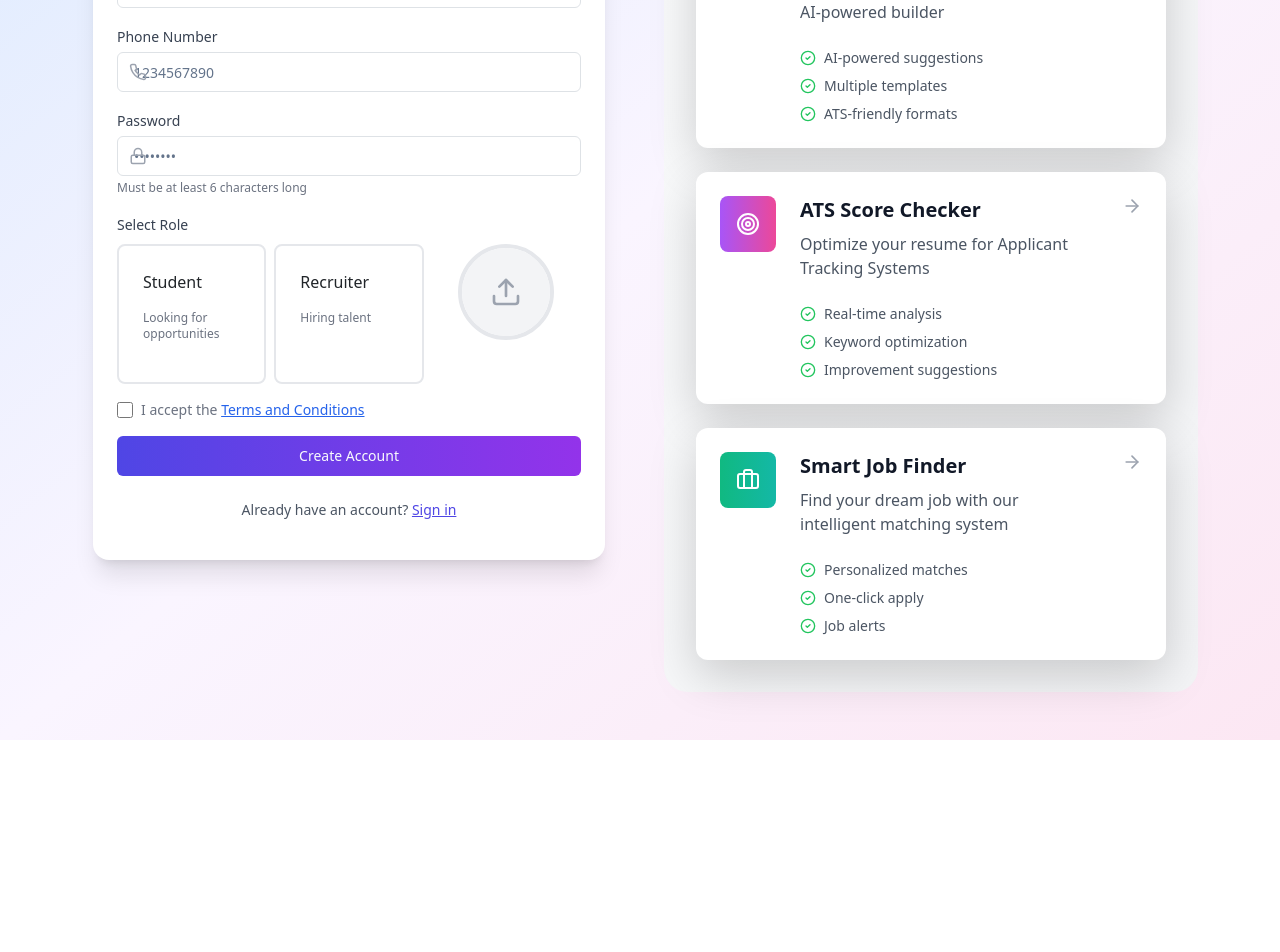
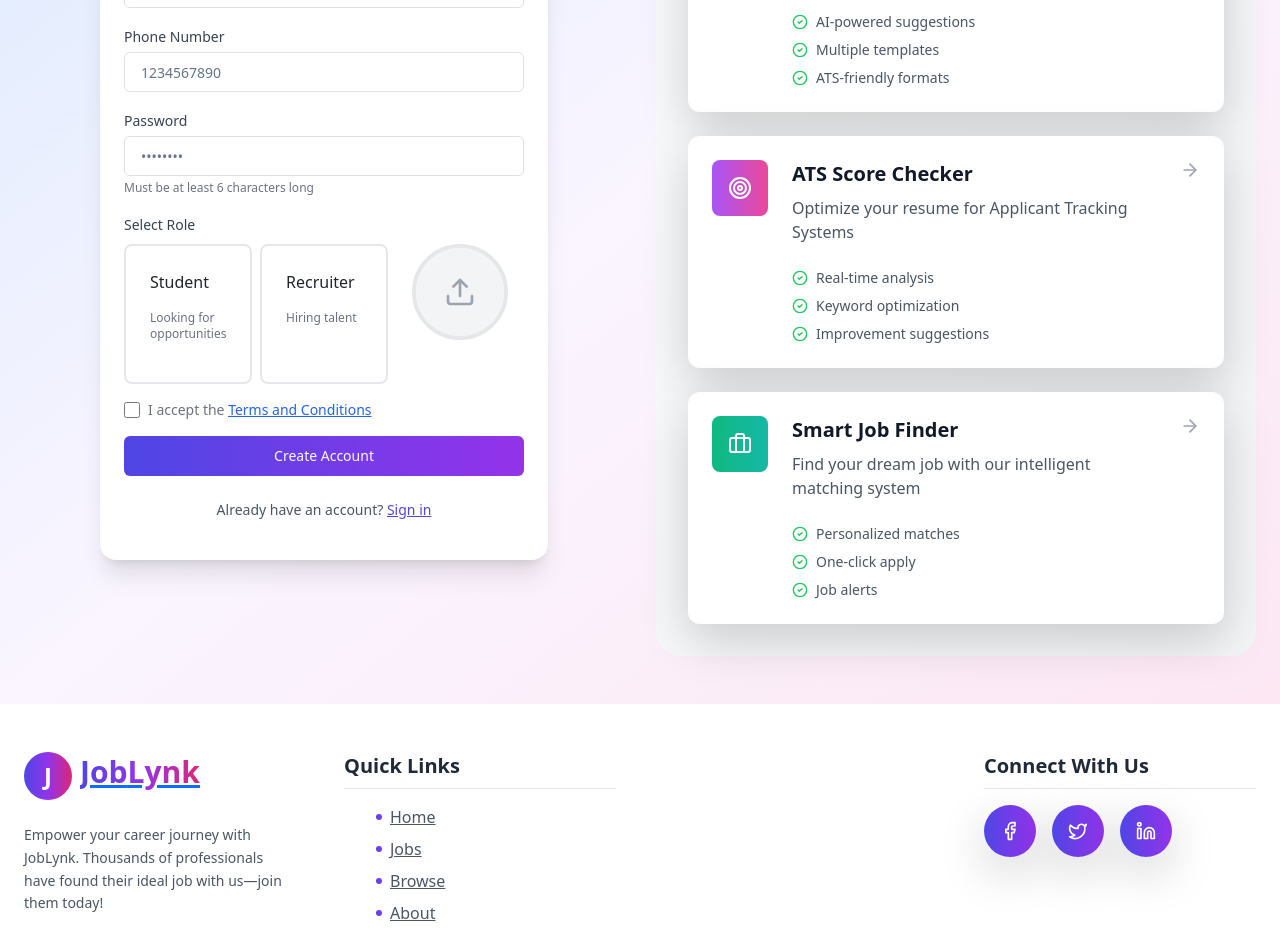
Before and after one commit to sanjeevpatel3007/JobPortal, a React (Vite) app in the folder frontend/: page /signup in a window 1280 px wide. Shown: the part 380-1332 px from the top of the page. Before the commit the page ends 1120 px from the top, so only its background shows below. Built offline with nearby package versions, Linux system fonts and the light colour scheme; no server answers.

Commit message:
update ui

```diff
--- a/frontend/src/components/auth/Signup.jsx
+++ b/frontend/src/components/auth/Signup.jsx
@@ -141,36 +141,41 @@ const Signup = () => {
     }, [user]);
 
     return (
-        <div className='min-h-screen w-full bg-gradient-to-br from-blue-100 via-purple-50 to-pink-100 dark:from-gray-900 dark:via-gray-800 dark:to-gray-900 py-8 sm:py-12 px-4 sm:px-6 lg:px-8 overflow-x-hidden'>
-            <div className='container mx-auto max-w-7xl grid grid-cols-1 lg:grid-cols-2 gap-8 lg:gap-12 items-start'>
+        <div className='min-h-screen w-full bg-gradient-to-br from-blue-100 via-purple-50 to-pink-100 dark:from-gray-900 dark:via-gray-800 dark:to-gray-900 overflow-hidden'>
+            <div className='w-[100%] max-w-[1920px] mx-auto px-4 py-8 sm:py-12'>
+                <div className='grid grid-cols-1 lg:grid-cols-2 gap-8 items-start'>
                     <motion.div
-                    initial={{ opacity: 0, x: -20 }}
-                    animate={{ opacity: 1, x: 0 }}
+                        initial={{ opacity: 0 }}
+                        animate={{ opacity: 1 }}
                         transition={{ duration: 0.5 }}
                         className="w-full"
                     >
-                    <div className='w-full max-w-md mx-auto lg:max-w-lg'>
-                        <div className='bg-white dark:bg-gray-800 shadow-xl rounded-2xl p-4 sm:p-6 lg:p-8 w-full'>
-                            <div className='text-center mb-6 sm:mb-8'>
+                        <div className='w-full max-w-md mx-auto'>
+                            <div className='bg-white dark:bg-gray-800 shadow-xl rounded-2xl p-4 sm:p-6 lg:p-8'>
+                                <motion.div
+                                    initial={{ opacity: 0, y: 5 }}
+                                    animate={{ opacity: 1, y: 0 }}
+                                    transition={{ delay: 0.2 }}
+                                    className='text-center mb-6 sm:mb-8'
+                                >
                                     <h2 className='text-2xl sm:text-3xl font-bold bg-gradient-to-r from-indigo-600 to-purple-600 bg-clip-text text-transparent'>
                                         Create your account
                                     </h2>
                                     <p className='mt-2 text-sm sm:text-base text-gray-600 dark:text-gray-400'>
                                         Join us to explore opportunities
                                     </p>
-                            </div>
+                                </motion.div>
                                 <form onSubmit={submitHandler} className='space-y-4 sm:space-y-6'>
                                     <div className='space-y-3 sm:space-y-4'>
                                         <div>
                                             <Label htmlFor='fullname' className='text-gray-700 dark:text-gray-300'>Full Name</Label>
                                             <div className='relative mt-1'>
-                                            <User className='absolute left-3 top-1/2 -translate-y-1/2 text-gray-400' size={18} />
                                                 <Input
                                                     id='fullname'
                                                     name='fullname'
                                                     type='text'
                                                     className={cn(
-                                                    'pl-10 w-full',
+                                                        'w-full',
                                                         errors.fullname && 'border-red-500 focus:ring-red-500'
                                                     )}
                                                     value={input.fullname}
@@ -186,13 +191,12 @@ const Signup = () => {
                                         <div>
                                             <Label htmlFor='email' className='text-gray-700 dark:text-gray-300'>Email Address</Label>
                                             <div className='relative mt-1'>
-                                            <Mail className='absolute left-3 top-1/2 -translate-y-1/2 text-gray-400' size={18} />
                                                 <Input
                                                     id='email'
                                                     name='email'
                                                     type='email'
                                                     className={cn(
-                                                    'pl-10 w-full',
+                                                        'w-full',
                                                         errors.email && 'border-red-500 focus:ring-red-500'
                                                     )}
                                                     value={input.email}
@@ -208,13 +212,12 @@ const Signup = () => {
                                         <div>
                                             <Label htmlFor='phoneNumber' className='text-gray-700 dark:text-gray-300'>Phone Number</Label>
                                             <div className='relative mt-1'>
-                                            <Phone className='absolute left-3 top-1/2 -translate-y-1/2 text-gray-400' size={18} />
                                                 <Input
                                                     id='phoneNumber'
                                                     name='phoneNumber'
                                                     type='tel'
                                                     className={cn(
-                                                    'pl-10 w-full',
+                                                        'w-full',
                                                         errors.phoneNumber && 'border-red-500 focus:ring-red-500'
                                                     )}
                                                     value={input.phoneNumber}
@@ -230,13 +233,12 @@ const Signup = () => {
                                         <div>
                                             <Label htmlFor='password' className='text-gray-700 dark:text-gray-300'>Password</Label>
                                             <div className='relative mt-1'>
-                                            <Lock className='absolute left-3 top-1/2 -translate-y-1/2 text-gray-400' size={18} />
                                                 <Input
                                                     id='password'
                                                     name='password'
                                                     type='password'
                                                     className={cn(
-                                                    'pl-10 w-full',
+                                                        'w-full',
                                                         errors.password && 'border-red-500 focus:ring-red-500'
                                                     )}
                                                     value={input.password}
@@ -254,7 +256,7 @@ const Signup = () => {
 
                                         <div className='space-y-2'>
                                             <Label className='text-gray-700 dark:text-gray-300'>Select Role</Label>
-                                        <div className='grid grid-cols-2 sm:grid-cols-3 gap-2 sm:gap-3 lg:gap-4'>
+                                            <div className='grid grid-cols-2 sm:grid-cols-3 gap-2 sm:gap-3'>
                                                 <div
                                                     onClick={() => handleInputChange({ target: { name: 'role', value: 'student' } })}
                                                     className={cn(
@@ -369,8 +371,8 @@ const Signup = () => {
                     </motion.div>
 
                     <motion.div
-                    initial={{ opacity: 0, x: 20 }}
-                    animate={{ opacity: 1, x: 0 }}
+                        initial={{ opacity: 0 }}
+                        animate={{ opacity: 1 }}
                         transition={{ duration: 0.5, delay: 0.2 }}
                         className="hidden lg:block"
                     >
@@ -378,6 +380,7 @@ const Signup = () => {
                     </motion.div>
                 </div>
             </div>
+        </div>
     );
 };
 
--- a/frontend/src/components/shared/Footer.jsx
+++ b/frontend/src/components/shared/Footer.jsx
@@ -5,26 +5,26 @@ import { motion } from 'framer-motion';
 
     const Footer = () => {
       return (
-        <footer className="relative py-12 md:py-16">
+        <footer className="relative py-8 sm:py-12 w-full overflow-hidden">
           {/* Add gradient background effect similar to hero */}
           <div className="absolute inset-0 -z-10">
-            <div className="absolute top-1/2 left-1/2 -translate-x-1/2 -translate-y-1/2 w-[800px] h-[500px] bg-gradient-to-r from-indigo-500/10 to-purple-500/10 rounded-full blur-3xl" />
-            <div className="absolute top-1/2 left-1/2 -translate-x-1/2 -translate-y-1/2 w-[600px] h-[300px] bg-gradient-to-r from-purple-500/10 to-pink-500/10 rounded-full blur-3xl" />
+            <div className="absolute top-1/2 left-1/2 -translate-x-1/2 -translate-y-1/2 w-[100%] h-[500px] bg-gradient-to-r from-indigo-500/10 to-purple-500/10 rounded-full blur-3xl" />
+            <div className="absolute top-1/2 left-1/2 -translate-x-1/2 -translate-y-1/2 w-[100%] h-[300px] bg-gradient-to-r from-purple-500/10 to-pink-500/10 rounded-full blur-3xl" />
           </div>
 
-          <div className="container mx-auto px-4 md:px-8">
-            <div className="grid grid-cols-1 md:grid-cols-2 lg:grid-cols-4 gap-8 md:gap-12">
+          <div className="w-[100%] max-w-[1920px] mx-auto px-4">
+            <div className="grid grid-cols-1 sm:grid-cols-2 lg:grid-cols-4 gap-8 md:gap-12">
               <motion.div
                 initial={{ opacity: 0, y: 20 }}
                 animate={{ opacity: 1, y: 0 }}
                 transition={{ duration: 0.6 }}
-                className="space-y-6"
+                className="space-y-4 sm:space-y-6"
               >
                 <Link to="/" className="flex items-center space-x-2 group">
-                  <div className="w-12 h-12 bg-gradient-to-r from-indigo-600 via-purple-600 to-pink-600 rounded-full flex items-center justify-center transform group-hover:scale-110 transition-transform duration-300">
-                    <span className="text-white font-bold text-2xl">J</span>
+                  <div className="w-10 h-10 sm:w-12 sm:h-12 bg-gradient-to-r from-indigo-600 via-purple-600 to-pink-600 rounded-full flex items-center justify-center transform group-hover:scale-110 transition-transform duration-300">
+                    <span className="text-white font-bold text-xl sm:text-2xl">J</span>
                   </div>
-                  <h1 className="text-3xl font-extrabold text-transparent bg-clip-text bg-gradient-to-r from-indigo-600 via-purple-600 to-pink-600">
+                  <h1 className="text-2xl sm:text-3xl font-extrabold text-transparent bg-clip-text bg-gradient-to-r from-indigo-600 via-purple-600 to-pink-600">
                     Job<span>Lynk</span>
                   </h1>
                 </Link>
--- a/frontend/src/layouts/MainLayout.jsx
+++ b/frontend/src/layouts/MainLayout.jsx
@@ -23,9 +23,9 @@ const MainLayout = ({ children }) => {
   );
 
   return (
-    <div className="min-h-screen bg-background">
+    <div className="min-h-screen w-full bg-background overflow-x-hidden">
       <Navbar />
-      <div className="max-w-[1540px] w-[100%] mx-auto">
+      <div className="w-[100%] max-w-[1920px] mx-auto">
         <Suspense fallback={
           <div className="flex items-center justify-center min-h-[60vh]">
             <div className="animate-spin rounded-full h-12 w-12 border-t-2 border-b-2 border-primary"></div>
@@ -33,10 +33,9 @@ const MainLayout = ({ children }) => {
         }>
           {children}
         </Suspense>
-
       </div>
       {!shouldHideActions && user?.role !== 'recruiter' && <FloatingActions />}
-
+      <Footer />
     </div>
   );
 };
```
Also changed, not shown: frontend/src/components/auth/Login.jsx (+17 -15 lines), frontend/src/components/shared/Navbar.jsx (+9 -7 lines). Lines whose indentation alone changed are shown as unchanged.
